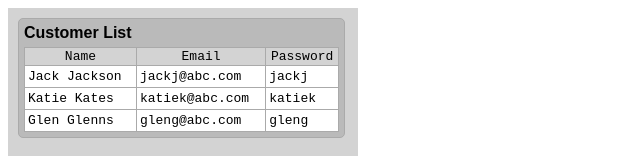
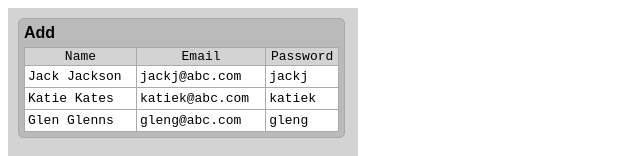
Before and after one commit to sdickson603/project-phase02-cust-app-starter, a React (Create React App) app: page / in a window 1280 px wide. Shown: the top 156 px of the page, without its empty margins (0-640 px from the left). Built offline with nearby package versions, Linux system fonts and the light colour scheme.

Commit message:
update to h4 tag

```diff
--- a/src/App.js
+++ b/src/App.js
@@ -55,7 +55,7 @@ export function App(params) {
   return (
     <div>
       <div className="boxed" >
-        <h4>Customer List</h4>
+        <h4>{mode}</h4>
         <table id="customer-list">
           <thead>
             <tr>
```
